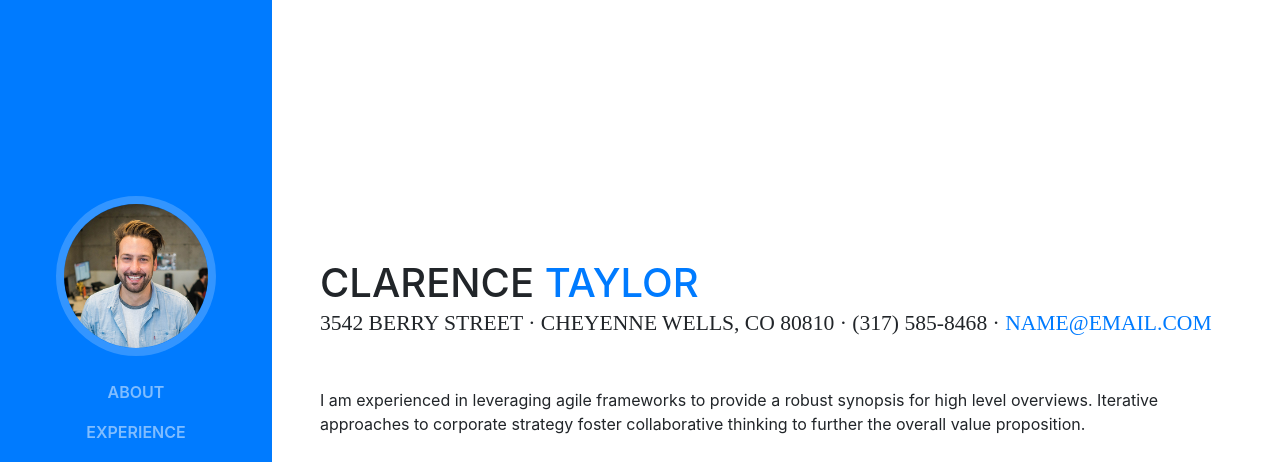
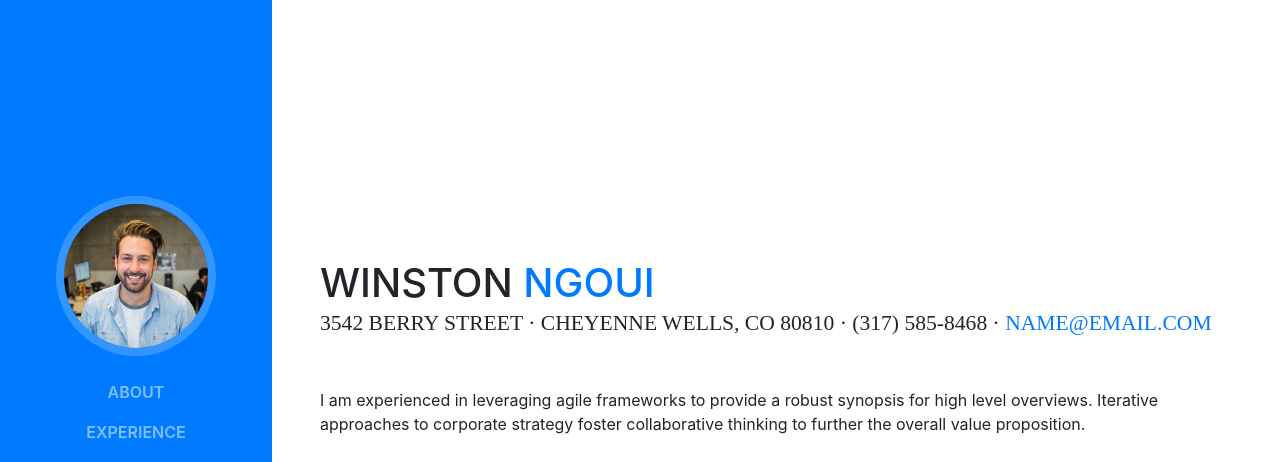
Before and after one commit to Bitzcanon/bitzcanon.github.io, a website with bundled scripts: page index.html in a window 1280 px wide. Shown: the top 462 px of the page. Built offline with nearby package versions, Linux system fonts and the light colour scheme; a web font is replaced by a local one.

Commit message:
Test Commit

```diff
--- a/index.html
+++ b/index.html
@@ -65,8 +65,8 @@
 
       <section class="resume-section p-3 p-lg-5 d-flex d-column" id="about">
         <div class="my-auto">
-          <h1 class="mb-0">Clarence
-            <span class="text-primary">Taylor</span>
+          <h1 class="mb-0">Winston
+            <span class="text-primary">Ngoui</span>
           </h1>
           <div class="subheading mb-5">3542 Berry Street · Cheyenne Wells, CO 80810 · (317) 585-8468 ·
             <a href="mailto:name@email.com">name@email.com</a>
```
